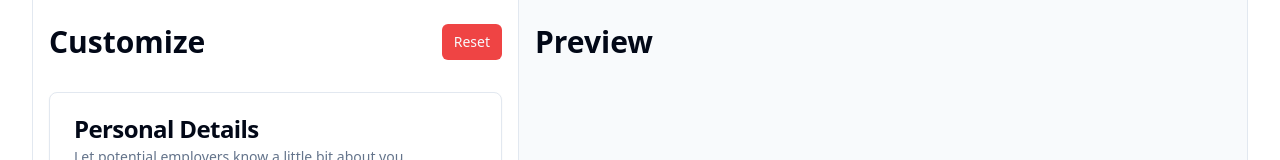
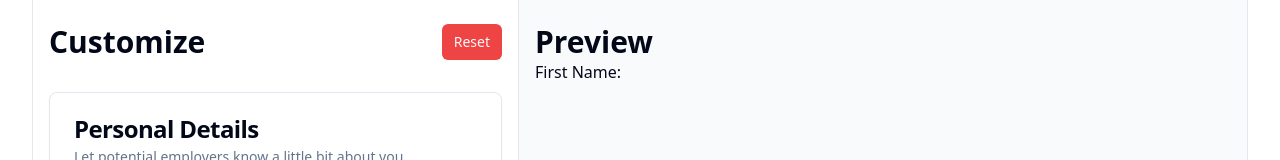
Before and after one commit to NatGlass/cv-builder, a React (Vite) app: page / in a window 1280 px wide. Shown: the top 160 px of the page. Built offline with nearby package versions, Linux system fonts and the light colour scheme.

Commit message:
form context

```diff
--- a/src/App.tsx
+++ b/src/App.tsx
@@ -6,9 +6,11 @@ import {
   ResizablePanel,
   ResizablePanelGroup,
 } from "./components/ui/resizable";
+import { FormDataProvider } from "./contexts/FormContext";
 
 function App() {
   return (
+    <FormDataProvider>
       <Layout>
         <ResizablePanelGroup direction="horizontal">
           <ResizablePanel defaultSize={40} minSize={40}>
@@ -20,6 +22,7 @@ function App() {
           </ResizablePanel>
         </ResizablePanelGroup>
       </Layout>
+    </FormDataProvider>
   );
 }
 
--- a/src/components/customize-form.tsx
+++ b/src/components/customize-form.tsx
@@ -1,10 +1,13 @@
+import { useFormData } from "@/contexts/FormContext";
 import { MainFormType, mainFormSchema } from "@/validators";
 import { zodResolver } from "@hookform/resolvers/zod";
 import { FormProvider, useForm } from "react-hook-form";
 import PersonalDetailsForm from "./subforms/personal";
 import { Button } from "./ui/button";
+import { useEffect } from "react";
 
 function CustomizeForm() {
+  const { setFormData } = useFormData();
   const methods = useForm<MainFormType>({
     resolver: zodResolver(mainFormSchema),
     defaultValues: {
@@ -16,6 +19,13 @@ function CustomizeForm() {
       },
     },
   });
+
+  useEffect(() => {
+    const subscription = methods.watch((value, { name, type }) => {
+      setFormData(value);
+    });
+    return () => subscription.unsubscribe();
+  }, [methods.watch, setFormData])
 
   const onSubmit = (data: MainFormType) => {
     console.log(data);
--- a/src/components/preview.tsx
+++ b/src/components/preview.tsx
@@ -1,7 +1,11 @@
+import { useFormData } from "@/contexts/FormContext";
+
 function Preview() {
+  const { formData } = useFormData();
   return (
     <aside className="bg-slate-50 h-screen py-6 px-4 border-r">
       <h1 className="text-3xl font-bold">Preview</h1>
+      <div>First Name: {formData.personalDetails?.firstName}</div>
     </aside>
   );
 }
--- /dev/null
+++ b/src/contexts/FormContext.tsx
@@ -0,0 +1,15 @@
+import { PropsWithChildren, createContext, useContext, useState } from "react";
+
+const formDataContext = createContext<null>(null);
+
+export const useFormData = () => useContext(formDataContext);
+
+export const FormDataProvider = ({ children }: PropsWithChildren) => {
+  const [formData, setFormData] = useState({});
+
+  return (
+    <formDataContext.Provider value={{ formData, setFormData }}>
+      {children}
+    </formDataContext.Provider>
+  );
+};
```
Lines whose indentation alone changed are shown as unchanged.
